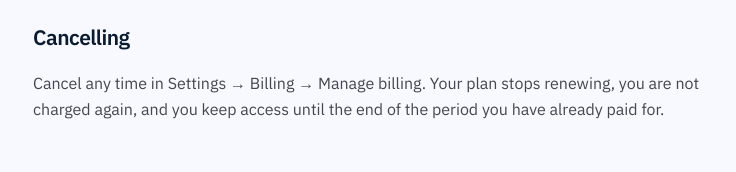
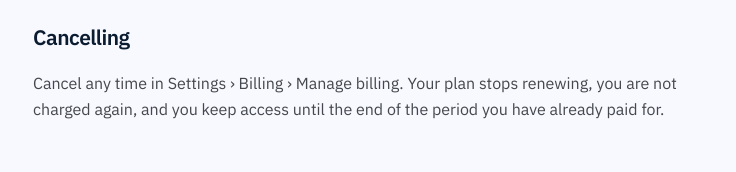
Before and after one commit to vansh-joshi1/Rate-Radar, a Next.js app in the folder frontend/: page /refunds in a window 1280 px wide. Shown: the part 406-578 px from the top of the page, without its empty margins (271-1007 px from the left). Built offline with nearby package versions, Linux system fonts and the light colour scheme; no server answers.

Commit message:
fix: arrows and heading weight Plex can render; flag the brand board's old type

```diff
--- a/frontend/app/refunds/page.tsx
+++ b/frontend/app/refunds/page.tsx
@@ -15,7 +15,7 @@ export default function Refunds() {
 
       <h2>Cancelling</h2>
       <p>
-        Cancel any time in Settings → Billing → Manage billing. Your plan stops renewing, you are not charged again, and you
+        Cancel any time in Settings › Billing › Manage billing. Your plan stops renewing, you are not charged again, and you
         keep access until the end of the period you have already paid for.
       </p>
 
--- a/frontend/app/terms/page.tsx
+++ b/frontend/app/terms/page.tsx
@@ -46,7 +46,7 @@ export default function Terms() {
           applicable tax. <strong>Subscriptions renew automatically</strong> until you cancel.
         </li>
         <li>
-          Cancel any time in Settings → Billing → Manage billing. Cancelling stops the next renewal; you keep access until
+          Cancel any time in Settings › Billing › Manage billing. Cancelling stops the next renewal; you keep access until
           the end of the period you have paid for.
         </li>
         <li>We give at least 30 days&rsquo; notice by email before a price change applies to your subscription.</li>
--- a/frontend/components/ui.tsx
+++ b/frontend/components/ui.tsx
@@ -19,7 +19,7 @@ export function Chip({
 }
 
 export function SectionTitle({ children }: { children: ReactNode }) {
-  return <h2 className="mb-5 text-2xl font-extrabold tracking-tight">{children}</h2>;
+  return <h2 className="mb-5 text-2xl font-bold tracking-tight">{children}</h2>;
 }
 
 /** Truthful marker for panels rendered from sample data (no live feed yet). */
```
Also changed, not shown: 1 other file (tests, documents, lock files or other folders).
